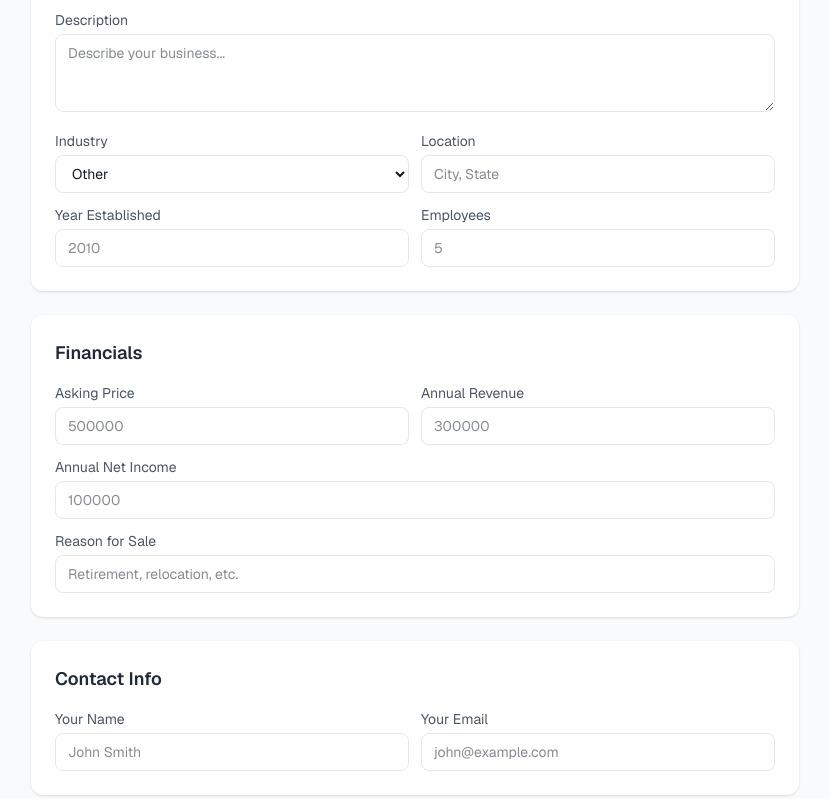
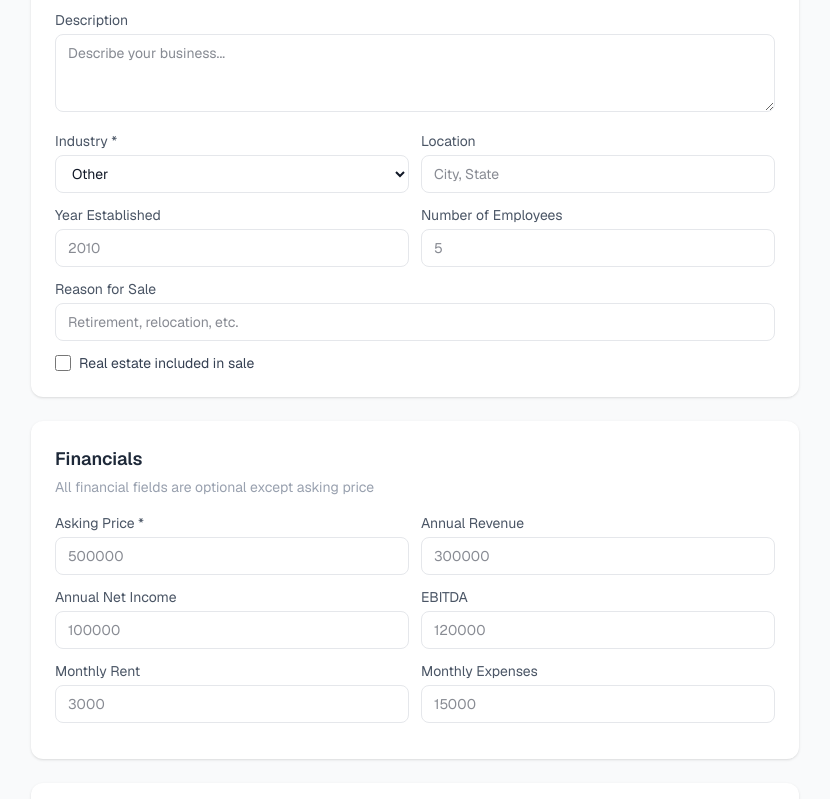
Before and after one commit to qiraamine-stack/sba-platform, a Next.js app: page /listings/new in a window 1280 px wide. Shown: the part 341-1140 px from the top of the page, without its empty margins (225-1055 px from the left). Built offline with nearby package versions, Linux system fonts and the light colour scheme.

Commit message:
Add new fields to listing form

```diff
--- a/app/listings/new/page.tsx
+++ b/app/listings/new/page.tsx
@@ -8,12 +8,17 @@ export default function NewListingPage() {
   const [form, setForm] = useState({
     title: "", description: "", industry: "other",
     location: "", asking_price: "", annual_revenue: "",
-    annual_net_income: "", year_established: "",
+    annual_net_income: "", ebitda: "", monthly_rent: "",
+    monthly_expenses: "", year_established: "",
     employees: "", reason_for_sale: "",
+    real_estate_included: false,
     seller_name: "", seller_email: ""
   });
 
-  const handle = (e: any) => setForm({ ...form, [e.target.name]: e.target.value });
+  const handle = (e: any) => {
+    const value = e.target.type === "checkbox" ? e.target.checked : e.target.value;
+    setForm({ ...form, [e.target.name]: value });
+  };
 
   const submit = async () => {
     setLoading(true);
@@ -23,10 +28,13 @@ export default function NewListingPage() {
       body: JSON.stringify({
         ...form,
         asking_price: +form.asking_price,
-        annual_revenue: +form.annual_revenue,
-        annual_net_income: +form.annual_net_income,
-        year_established: +form.year_established,
-        employees: +form.employees,
+        annual_revenue: form.annual_revenue ? +form.annual_revenue : null,
+        annual_net_income: form.annual_net_income ? +form.annual_net_income : null,
+        ebitda: form.ebitda ? +form.ebitda : null,
+        monthly_rent: form.monthly_rent ? +form.monthly_rent : null,
+        monthly_expenses: form.monthly_expenses ? +form.monthly_expenses : null,
+        year_established: form.year_established ? +form.year_established : null,
+        employees: form.employees ? +form.employees : null,
       })
     });
     const data = await res.json();
@@ -45,7 +53,7 @@ export default function NewListingPage() {
         <div className="bg-white rounded-xl shadow p-6 mb-6">
           <h2 className="text-lg font-semibold text-gray-800 mb-4">Business Details</h2>
           <div className="mb-3">
-            <label className="block text-sm text-gray-600 mb-1">Business Title</label>
+            <label className="block text-sm text-gray-600 mb-1">Business Title *</label>
             <input name="title" value={form.title} onChange={handle}
               placeholder="e.g. Profitable Pizza Restaurant in Austin" className={inputClass} />
           </div>
@@ -57,55 +65,69 @@ export default function NewListingPage() {
           </div>
           <div className="grid grid-cols-2 gap-3 mb-3">
             <div>
-              <label className="block text-sm text-gray-600 mb-1">Industry</label>
+              <label className="block text-sm text-gray-600 mb-1">Industry *</label>
               <select name="industry" value={form.industry} onChange={handle} className={inputClass}>
-                {["restaurant","retail","service","healthcare","technology","manufacturing","construction","transportation","other"]
-                  .map(i => <option key={i} value={i}>{i.charAt(0).toUpperCase() + i.slice(1)}</option>)}
+                {["restaurant","retail","service","healthcare","technology","manufacturing","construction","transportation","other"].map(i => <option key={i} value={i}>{i.charAt(0).toUpperCase() + i.slice(1)}</option>)}
               </select>
             </div>
             <div>
               <label className="block text-sm text-gray-600 mb-1">Location</label>
-              <input name="location" value={form.location} onChange={handle}
-                placeholder="City, State" className={inputClass} />
+              <input name="location" value={form.location} onChange={handle} placeholder="City, State" className={inputClass} />
             </div>
           </div>
-          <div className="grid grid-cols-2 gap-3">
+          <div className="grid grid-cols-2 gap-3 mb-3">
             <div>
               <label className="block text-sm text-gray-600 mb-1">Year Established</label>
-              <input type="number" name="year_established" value={form.year_established}
-                onChange={handle} placeholder="2010" className={inputClass} />
+              <input type="number" name="year_established" value={form.year_established} onChange={handle} placeholder="2010" className={inputClass} />
             </div>
             <div>
-              <label className="block text-sm text-gray-600 mb-1">Employees</label>
-              <input type="number" name="employees" value={form.employees}
-                onChange={handle} placeholder="5" className={inputClass} />
+              <label className="block text-sm text-gray-600 mb-1">Number of Employees</label>
+              <input type="number" name="employees" value={form.employees} onChange={handle} placeholder="5" className={inputClass} />
             </div>
+          </div>
+          <div className="mb-3">
+            <label className="block text-sm text-gray-600 mb-1">Reason for Sale</label>
+            <input name="reason_for_sale" value={form.reason_for_sale} onChange={handle} placeholder="Retirement, relocation, etc." className={inputClass} />
+          </div>
+          <div className="flex items-center gap-2 mt-2">
+            <input type="checkbox" name="real_estate_included" id="real_estate"
+              checked={form.real_estate_included} onChange={handle} className="w-4 h-4 text-blue-600" />
+            <label htmlFor="real_estate" className="text-sm text-gray-700">Real estate included in sale</label>
           </div>
         </div>
 
         <div className="bg-white rounded-xl shadow p-6 mb-6">
-          <h2 className="text-lg font-semibold text-gray-800 mb-4">Financials</h2>
+          <h2 className="text-lg font-semibold text-gray-800 mb-1">Financials</h2>
+          <p className="text-sm text-gray-400 mb-4">All financial fields are optional except asking price</p>
           <div className="grid grid-cols-2 gap-3 mb-3">
             <div>
-              <label className="block text-sm text-gray-600 mb-1">Asking Price</label>
-              <input type="number" name="asking_price" value={form.asking_price}
-                onChange={handle} placeholder="500000" className={inputClass} />
+              <label className="block text-sm text-gray-600 mb-1">Asking Price *</label>
+              <input type="number" name="asking_price" value={form.asking_price} onChange={handle} placeholder="500000" className={inputClass} />
             </div>
             <div>
               <label className="block text-sm text-gray-600 mb-1">Annual Revenue</label>
-              <input type="number" name="annual_revenue" value={form.annual_revenue}
-                onChange={handle} placeholder="300000" className={inputClass} />
+              <input type="number" name="annual_revenue" value={form.annual_revenue} onChange={handle} placeholder="300000" className={inputClass} />
             </div>
           </div>
-          <div className="mb-3">
-            <label className="block text-sm text-gray-600 mb-1">Annual Net Income</label>
-            <input type="number" name="annual_net_income" value={form.annual_net_income}
-              onChange={handle} placeholder="100000" className={inputClass} />
+          <div className="grid grid-cols-2 gap-3 mb-3">
+            <div>
+              <label className="block text-sm text-gray-600 mb-1">Annual Net Income</label>
+              <input type="number" name="annual_net_income" value={form.annual_net_income} onChange={handle} placeholder="100000" className={inputClass} />
+            </div>
+            <div>
+              <label className="block text-sm text-gray-600 mb-1">EBITDA</label>
+              <input type="number" name="ebitda" value={form.ebitda} onChange={handle} placeholder="120000" className={inputClass} />
+            </div>
           </div>
-          <div>
-            <label className="block text-sm text-gray-600 mb-1">Reason for Sale</label>
-            <input name="reason_for_sale" value={form.reason_for_sale} onChange={handle}
-              placeholder="Retirement, relocation, etc." className={inputClass} />
+          <div className="grid grid-cols-2 gap-3 mb-3">
+            <div>
+              <label className="block text-sm text-gray-600 mb-1">Monthly Rent</label>
+              <input type="number" name="monthly_rent" value={form.monthly_rent} onChange={handle} placeholder="3000" className={inputClass} />
+            </div>
+            <div>
+              <label className="block text-sm text-gray-600 mb-1">Monthly Expenses</label>
+              <input type="number" name="monthly_expenses" value={form.monthly_expenses} onChange={handle} placeholder="15000" className={inputClass} />
+            </div>
           </div>
         </div>
 
@@ -113,14 +135,12 @@ export default function NewListingPage() {
           <h2 className="text-lg font-semibold text-gray-800 mb-4">Contact Info</h2>
           <div className="grid grid-cols-2 gap-3">
             <div>
-              <label className="block text-sm text-gray-600 mb-1">Your Name</label>
-              <input name="seller_name" value={form.seller_name} onChange={handle}
-                placeholder="John Smith" className={inputClass} />
+              <label className="block text-sm text-gray-600 mb-1">Your Name *</label>
+              <input name="seller_name" value={form.seller_name} onChange={handle} placeholder="John Smith" className={inputClass} />
             </div>
             <div>
-              <label className="block text-sm text-gray-600 mb-1">Your Email</label>
-              <input name="seller_email" value={form.seller_email} onChange={handle}
-                placeholder="john@example.com" className={inputClass} />
+              <label className="block text-sm text-gray-600 mb-1">Your Email *</label>
+              <input name="seller_email" value={form.seller_email} onChange={handle} placeholder="john@example.com" className={inputClass} />
             </div>
           </div>
         </div>
```
